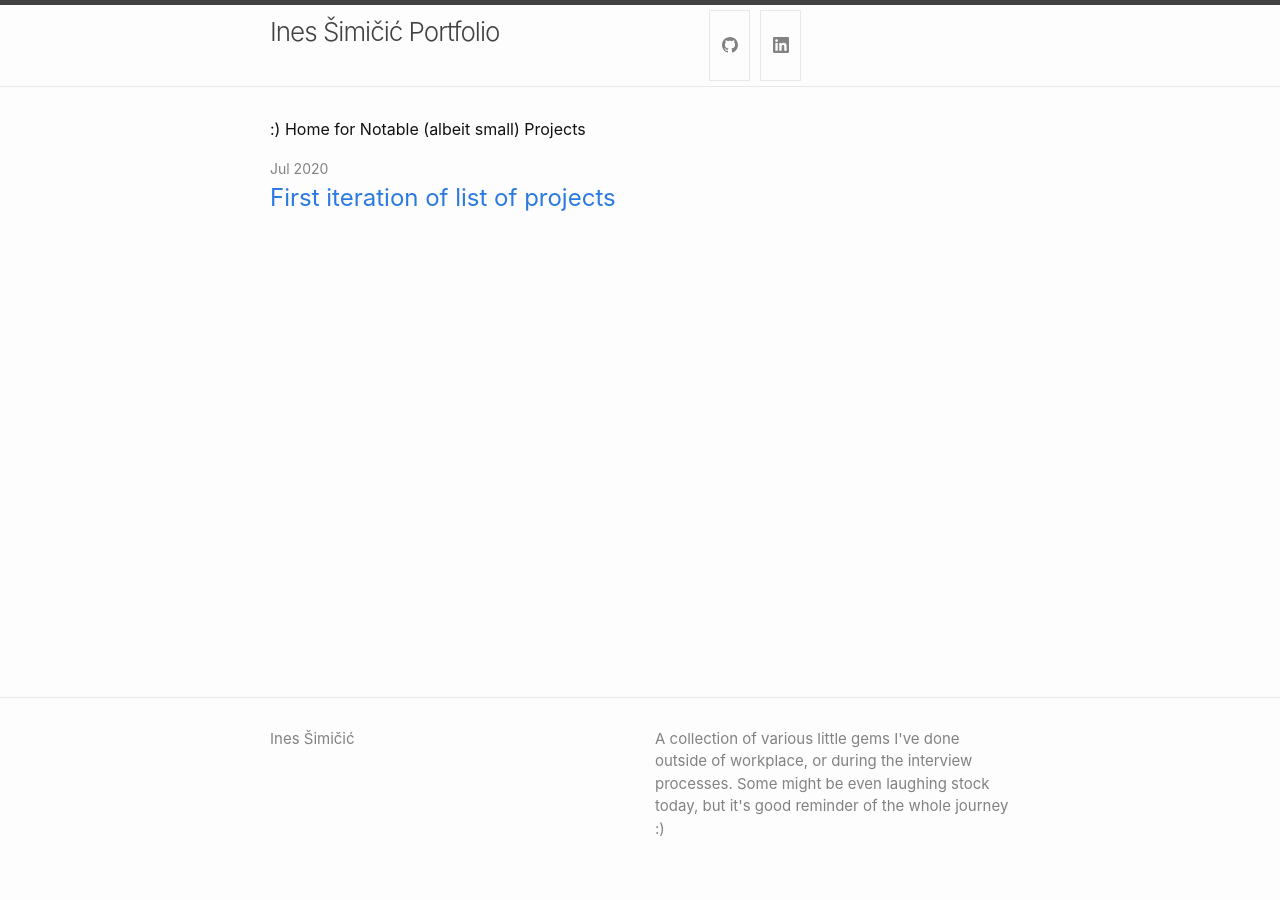
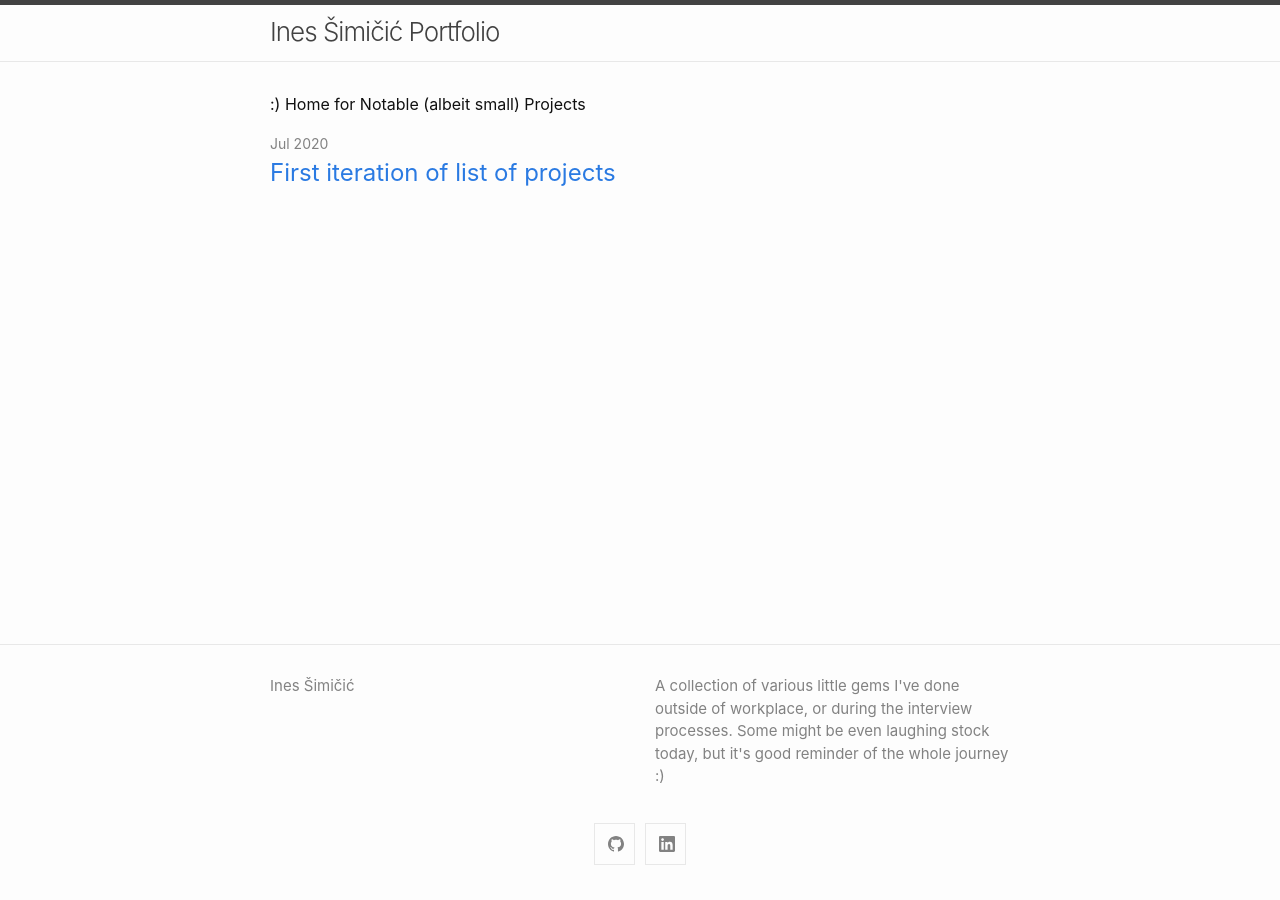
Before and after one commit to inesucrvenom/inesucrvenom.github.io, a Jekyll site: the page built from index.md, in a window 1280 px wide. Built offline with Jekyll 4.4.1, drawn with Linux system fonts in a browser that asks for light colours; the list of posts is cut into pages by our own code.

Commit message:
put social links into wrapper but not col wrapper, in footer

```diff
--- a/_includes/footer.html
+++ b/_includes/footer.html
@@ -21,6 +21,10 @@
       </div>
     </div>
 
+    <div class="social-links">
+      {%- include social.html -%}
+    </div>
+
   </div>
 
 </footer>
--- a/_includes/header.html
+++ b/_includes/header.html
@@ -28,9 +28,6 @@
       </nav>
     {%- endif -%}
 
-    <div class="social-links">
-      {%- include social.html -%}
-    </div>
   </div>
 
 </header>
```
